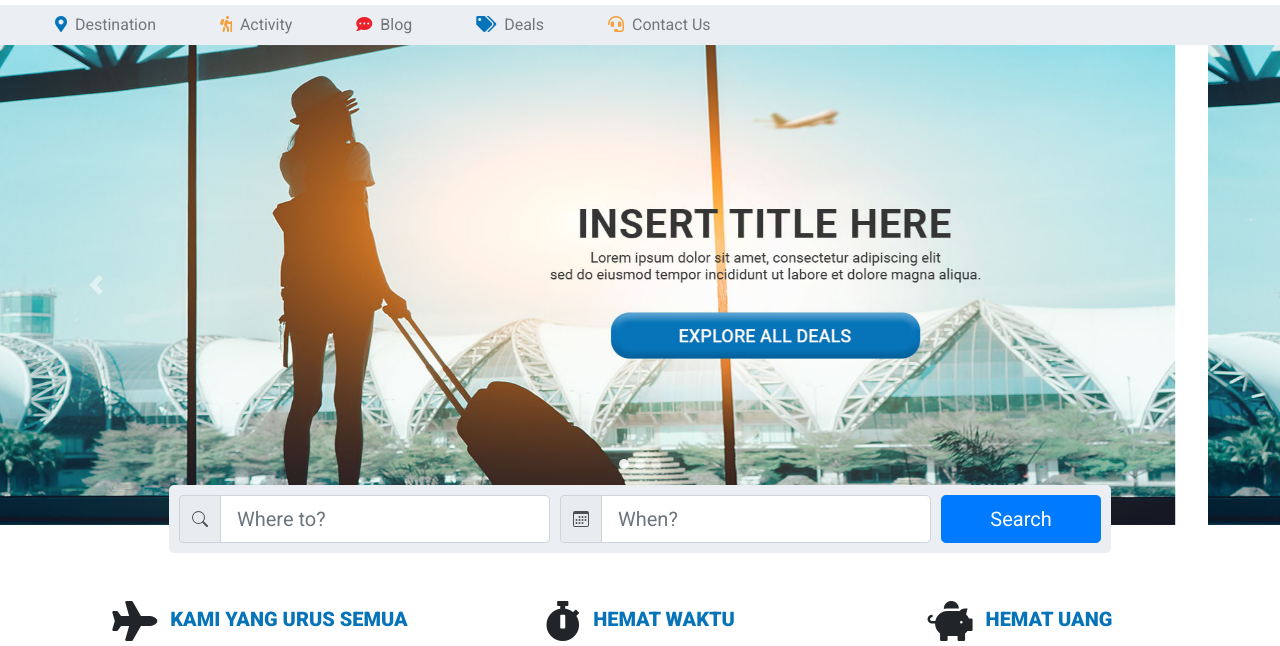
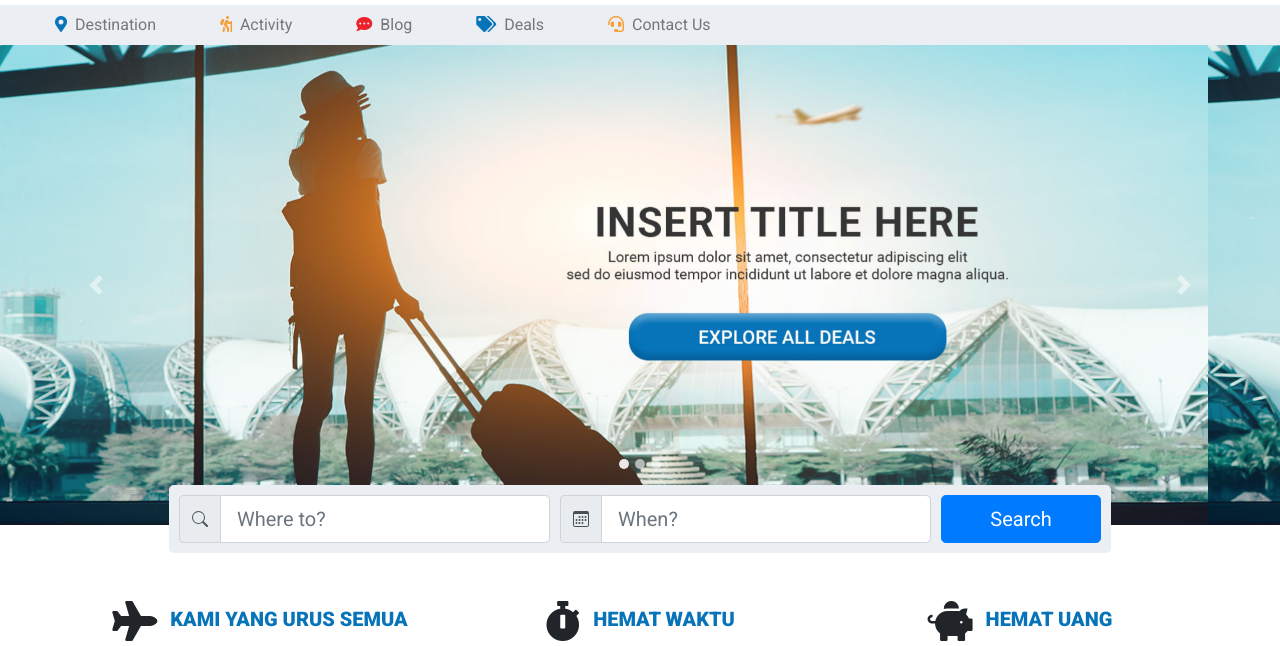
Before and after one commit to ceilp/ceilp.github.io, a plain HTML site: page index.html in a window 1280 px wide. Shown: the part 79-725 px from the top of the page. Drawn offline with nearby package versions, Linux system fonts and the light colour scheme.

Commit message:
fix main banner image

```diff
--- a/main.css
+++ b/main.css
@@ -2,8 +2,9 @@
   font-family: 'Roboto', sans-serif !important;
 }
 .carousel .carousel-item img {
-  max-height: 480px;
-  min-width: auto;
+  height: 480px;
+  width: 100%;
+  object-fit: cover;
 }
 .bg-gray {
   background-color: #ebeef3;
```
